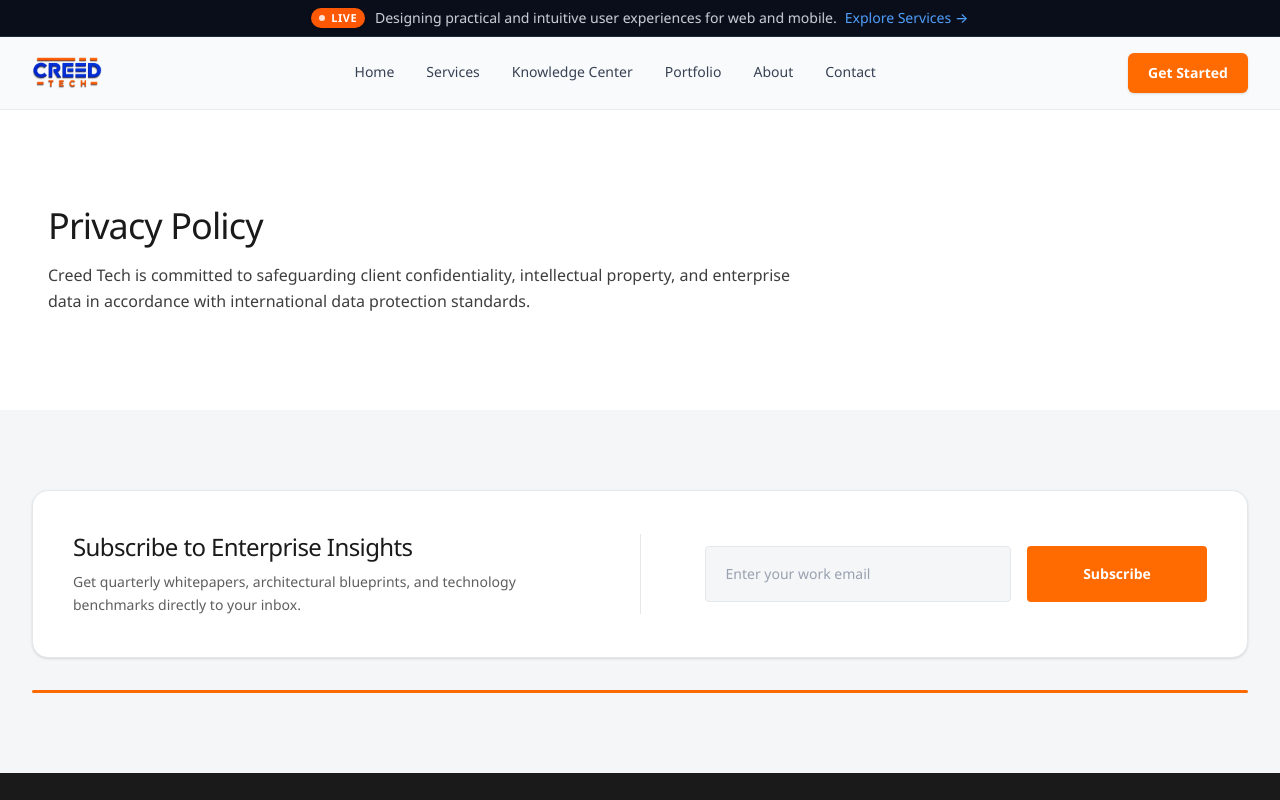
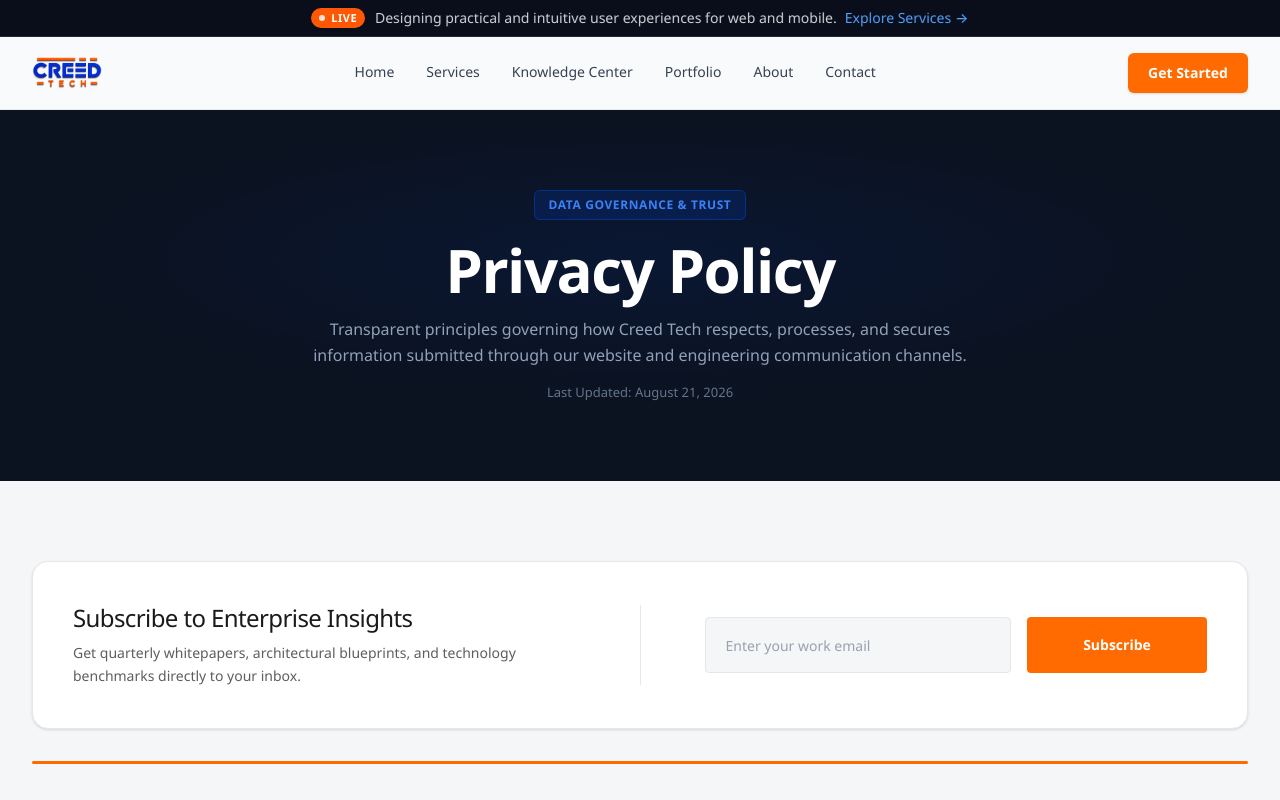
Before and after one commit to tariq200380/enterprise-app, a Next.js app: page /privacy-policy in a window 1280 px wide. Shown: the top 800 px of the page. Built offline with nearby package versions, Linux system fonts and the light colour scheme.

Commit message:
feat: implement privacy policy hero section in pure Tailwind CSS

```diff
--- a/src/app/privacy-policy/page.tsx
+++ b/src/app/privacy-policy/page.tsx
@@ -1,23 +1,47 @@
 import type { Metadata } from "next";
 
 export const metadata: Metadata = {
-  title: "Privacy Policy | CREED TECH",
-  description: "Privacy policy, data protection governance, and confidentiality standards.",
+  title: "Privacy Policy",
+  description:
+    "Transparent principles governing how Creed Tech respects, processes, and secures information submitted through our website and engineering communication channels.",
 };
 
 export default function PrivacyPolicyPage() {
   return (
-    <div className="w-full bg-white py-16 sm:py-24">
-      <div className="max-w-7xl mx-auto px-6 lg:px-12">
-        <div className="max-w-3xl">
-          <h1 className="text-3xl sm:text-4xl font-normal text-[#1A1A1A] tracking-tight">
+    <div className="w-full bg-[#F8FAFC]">
+      {/* Hero Section */}
+      <section className="w-full bg-[#0B1220] pt-16 pb-16 sm:pt-20 sm:pb-20 px-4 sm:px-6 lg:px-8 text-center relative overflow-hidden">
+        {/* Subtle Ambient Glow */}
+        <div
+          className="absolute inset-0 pointer-events-none opacity-25"
+          style={{
+            background:
+              "radial-gradient(ellipse 60% 50% at 50% 40%, rgba(0, 82, 255, 0.35), transparent 75%)",
+          }}
+        />
+
+        <div className="max-w-4xl mx-auto relative z-10 flex flex-col items-center">
+          {/* Badge */}
+          <div className="inline-flex items-center px-3.5 py-1.5 rounded-md bg-[#0052FF]/15 border border-[#0052FF]/35 text-[#3B82F6] text-xs font-bold tracking-wider uppercase mb-5">
+            DATA GOVERNANCE &amp; TRUST
+          </div>
+
+          {/* Heading */}
+          <h1 className="text-4xl sm:text-5xl md:text-6xl font-extrabold text-white tracking-tight mb-4">
             Privacy Policy
           </h1>
-          <p className="text-base text-[#3E3E3E] leading-relaxed mt-4 font-normal">
-            Creed Tech is committed to safeguarding client confidentiality, intellectual property, and enterprise data in accordance with international data protection standards.
+
+          {/* Subtitle */}
+          <p className="text-slate-400 text-xs sm:text-sm md:text-base max-w-2xl leading-relaxed mb-4 font-normal">
+            Transparent principles governing how Creed Tech respects, processes, and secures information submitted through our website and engineering communication channels.
+          </p>
+
+          {/* Last Updated */}
+          <p className="text-slate-500 text-xs sm:text-[13px] font-medium">
+            Last Updated: August 21, 2026
           </p>
         </div>
-      </div>
+      </section>
     </div>
   );
 }
```
